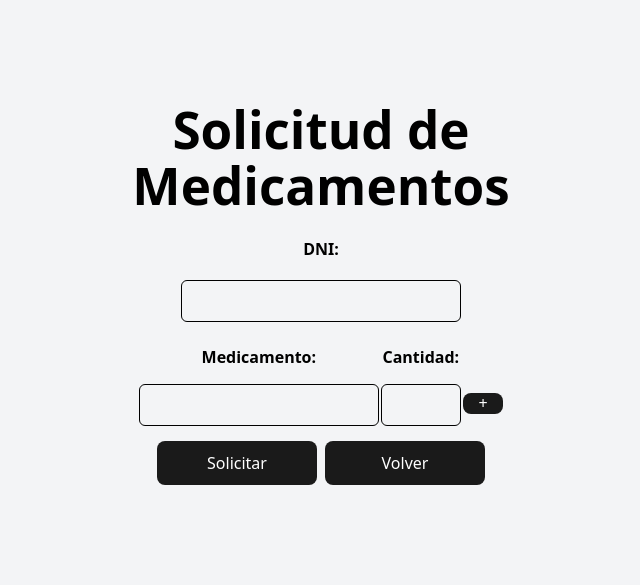
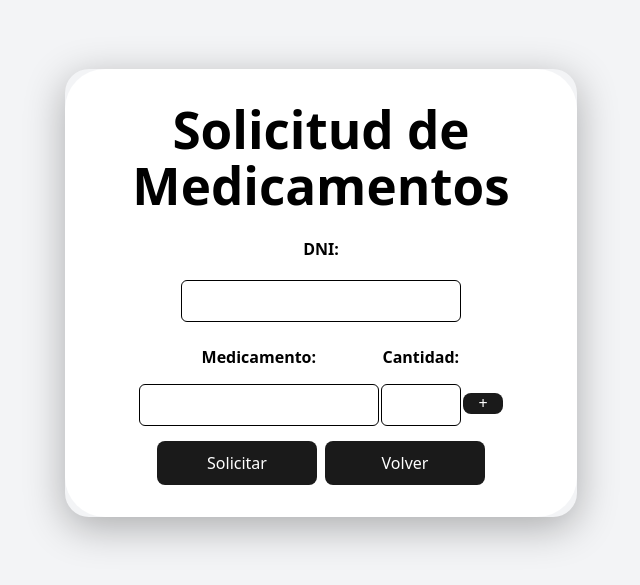
Before and after one commit to geroalles/react-project, a React app: page /medications in a window 1280 px wide. Shown: the part 107-692 px from the top of the page, without its empty margins (319-959 px from the left). Built offline with nearby package versions, Linux system fonts and the light colour scheme; no server answers; sample sign-in values are in the browser's storage.

Commit message:
disenio final

```diff
--- a/src/medications.jsx
+++ b/src/medications.jsx
@@ -129,10 +129,31 @@ function Medications() {
         setMedication3('');
         setAmount3('');
     };
+
     //Vista que voy a mostrar en el index.html
     return (
-        <div className="overflow-x-hidden">
-            <form className="w-full max-w-md" onSubmit={handleMedications}>
+        <div
+            className={`
+                w-11/12
+                sm:w-3/4
+                md:w-full
+                max-w-lg
+                mx-auto
+                shadow-[0_10px_40px_rgba(0,0,0,0.3)]
+                rounded-3xl
+                overflow-hidden`}>
+            <div
+                className={`
+                    bg-white
+                    overflow-hidden
+                    px-4 py-6
+                    sm:px-8 sm:py-8
+                    rounded-2xl
+                    sm:rounded-[2.5rem]
+                    w-full`
+                }>
+
+                <form className="w-full" onSubmit={handleMedications}>
                     <h1 className="text-xl font-bold text-center text-white-600 mb-4">Solicitud de Medicamentos</h1>
                     {error && <div className="error">{error}</div>}
 
@@ -169,8 +190,7 @@ function Medications() {
                                 onClick={() => setShowMed2(true)}
                                 disabled={showMed2}
                                 className={`self-start mt-12 inline-flex items-center justify-center text-xs text-green-500 hover:text-green-700 p-0 m-0 h-5 w-5
-  ${showMed2 ? 'opacity-50 cursor-not-allowed hover:text-green-500' : 'hover:text-green-700'}
-`}
+                                ${showMed2 ? 'opacity-50 cursor-not-allowed hover:text-green-500' : 'hover:text-green-700'}`}
 
                             >
                                 +
@@ -205,8 +225,7 @@ function Medications() {
                                                 onClick={closeMed2}
                                                 disabled={showMed3}
                                                 className={`inline-flex items-center h-5 w-5 justify-center text-xs leading-none text-red-500 p-0 m-0
-    ${showMed3 ? 'opacity-50 cursor-not-allowed hover:text-red-500' : 'hover:text-red-700'}
-  `}
+                                                ${showMed3 ? 'opacity-50 cursor-not-allowed hover:text-red-500' : 'hover:text-red-700'}`}
                                                 style={{ lineHeight: 1 }}
                                             >
                                                 -
@@ -217,8 +236,7 @@ function Medications() {
                                                 onClick={() => setShowMed3(true)}
                                                 disabled={showMed3}
                                                 className={`inline-flex items-center h-5 w-5 justify-center text-xs leading-none text-red-500 p-0 m-0
-    ${showMed3 ? 'opacity-50 cursor-not-allowed hover:text-red-500' : 'hover:text-red-700'}
-  `}                                                                                            //si es true se bloquea el boton y sino se desbloquea
+                                                ${showMed3 ? 'opacity-50 cursor-not-allowed hover:text-red-500' : 'hover:text-red-700'} `}                                                                                            //si es true se bloquea el boton y sino se desbloquea
                                                 style={{ lineHeight: 1 }}
                                             >
                                                 +
@@ -270,6 +288,7 @@ function Medications() {
                     </div>
 
                 </form>
+            </div>
         </div>
 
     )
@@ -375,7 +394,8 @@ function InputAmount3({ value, onChange }) {
 function MyButton({ type = 'button', children }) {
     return (
         <button
-            className="w-full max-w-[120px] sm:max-w-[160px] px-2 py-2 bg-blue-500 rounded text-white text-sm transition delay-700 duration-700 ease-in-out hover:-translate-y-1 hover:scale-110 hover:bg-indigo-500"
+            className="w-full max-w-[120px] sm:max-w-[160px] px-2 py-2 bg-blue-500 rounded text-white text-sm transition delay-700
+            duration-700 ease-in-out hover:-translate-y-1 hover:scale-110 hover:bg-indigo-500"
         >
 
 
@@ -391,7 +411,8 @@ function BackButton() {
     return (
         <button
             onClick={() => navigate('/links')}
-            className="w-full max-w-[120px] sm:max-w-[160px] px-2 py-2 bg-blue-500 rounded text-white text-sm transition delay-700 duration-700 ease-in-out hover:-translate-y-1 hover:scale-110 hover:bg-indigo-500"
+            className="w-full max-w-[120px] sm:max-w-[160px] px-2 py-2 bg-blue-500 rounded text-white text-sm transition delay-700
+            duration-700 ease-in-out hover:-translate-y-1 hover:scale-110 hover:bg-indigo-500"
         >
             Volver
         </button>
```
Lines whose indentation alone changed are shown as unchanged.
